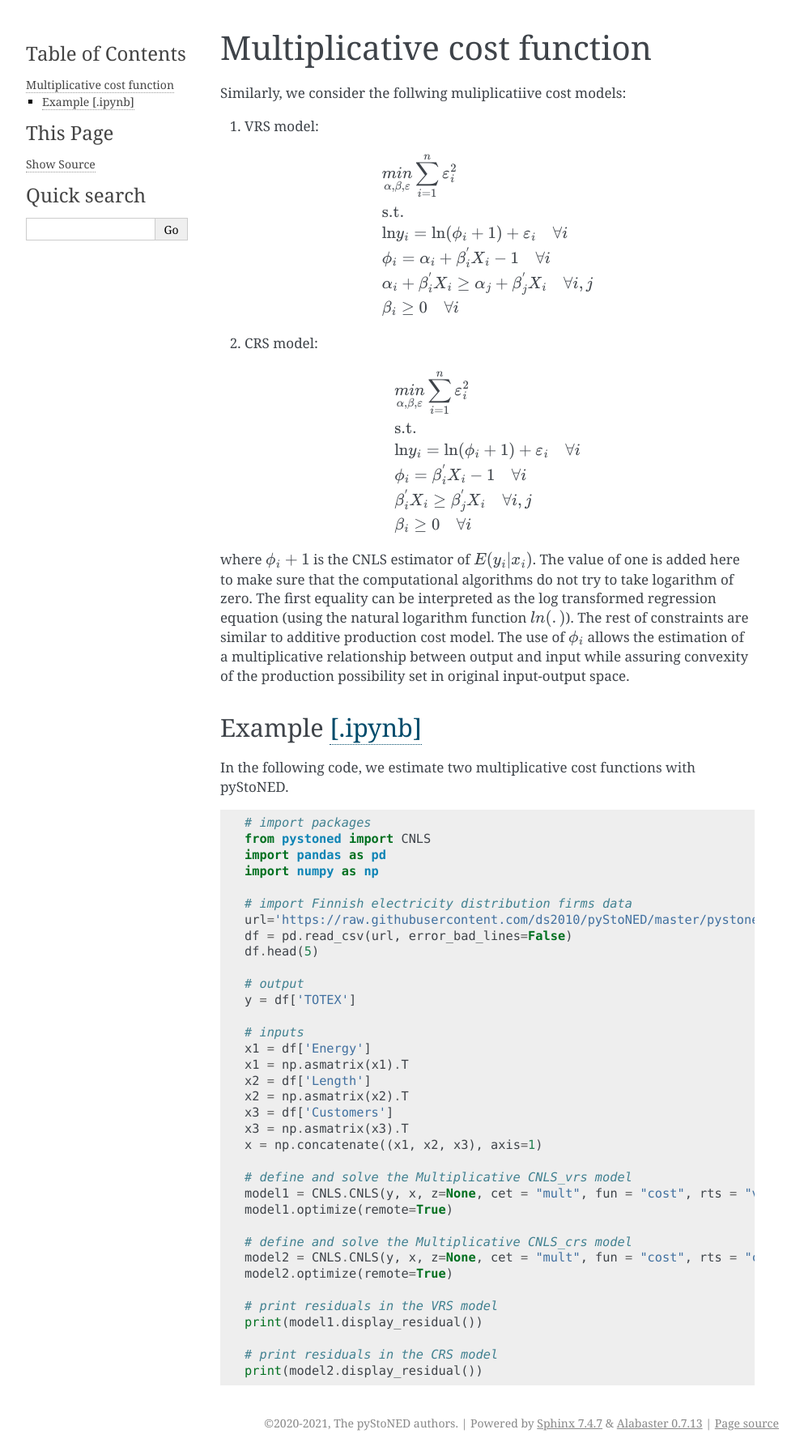
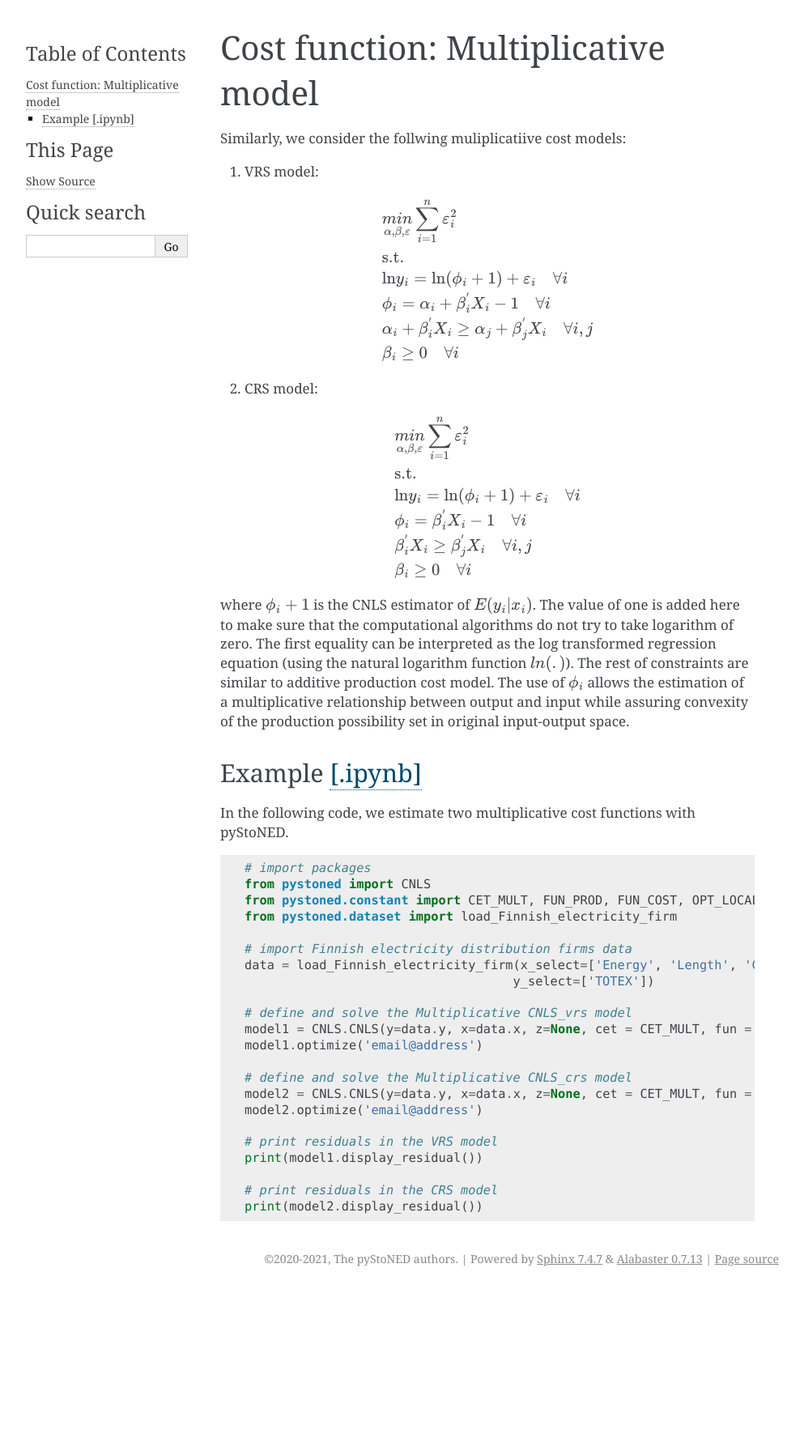
Before and after one commit to ds2010/pyStoNED, a Sphinx documentation site: the page built from doc/sphinx/examples/CNLS/multiplicative_cost.rst, in a window 1280 px wide. Shown: the whole page at 81% size, without its empty margins (148-1141 px from the left). Built offline with Sphinx 7.4.7, drawn with Linux system fonts in a browser that asks for light colours; after the commit the page ends 1594 px from its top, so only the background shows below that.

Commit message:
doc(CNLS): update the CNLS examples

```diff
--- a/doc/sphinx/examples/CNLS/multiplicative_cost.rst
+++ b/doc/sphinx/examples/CNLS/multiplicative_cost.rst
@@ -1,6 +1,6 @@
-============================
-Multiplicative cost function
-============================
+=====================================
+Cost function: Multiplicative model
+=====================================
 
 Similarly, we consider the follwing muliplicatiive cost models:
 
@@ -52,33 +52,20 @@
 
     # import packages
     from pystoned import CNLS
-    import pandas as pd
-    import numpy as np
+    from pystoned.constant import CET_MULT, FUN_PROD, FUN_COST, OPT_LOCAL, RTS_VRS, RTS_CRS
+    from pystoned.dataset import load_Finnish_electricity_firm
 
     # import Finnish electricity distribution firms data
-    url='https://raw.githubusercontent.com/ds2010/pyStoNED/master/pystoned/data/electricityFirms.csv'
-    df = pd.read_csv(url, error_bad_lines=False)
-    df.head(5)
-
-    # output
-    y = df['TOTEX']
-
-    # inputs
-    x1 = df['Energy']
-    x1 = np.asmatrix(x1).T
-    x2 = df['Length']
-    x2 = np.asmatrix(x2).T
-    x3 = df['Customers']
-    x3 = np.asmatrix(x3).T
-    x = np.concatenate((x1, x2, x3), axis=1)
+    data = load_Finnish_electricity_firm(x_select=['Energy', 'Length', 'Customers'],
+                                        y_select=['TOTEX'])
 
     # define and solve the Multiplicative CNLS_vrs model
-    model1 = CNLS.CNLS(y, x, z=None, cet = "mult", fun = "cost", rts = "vrs")
-    model1.optimize(remote=True)
+    model1 = CNLS.CNLS(y=data.y, x=data.x, z=None, cet = CET_MULT, fun = FUN_COST, rts = RTS_VRS)
+    model1.optimize('email@address')
 
     # define and solve the Multiplicative CNLS_crs model
-    model2 = CNLS.CNLS(y, x, z=None, cet = "mult", fun = "cost", rts = "crs")
-    model2.optimize(remote=True)
+    model2 = CNLS.CNLS(y=data.y, x=data.x, z=None, cet = CET_MULT, fun = FUN_COST, rts = RTS_CRS)
+    model2.optimize('email@address')
 
     # print residuals in the VRS model
     print(model1.display_residual())
```
Also changed, not shown: doc/sphinx/examples/CNLS/multiplicative_prod.rst (+11 -22 lines), 3 other files.
